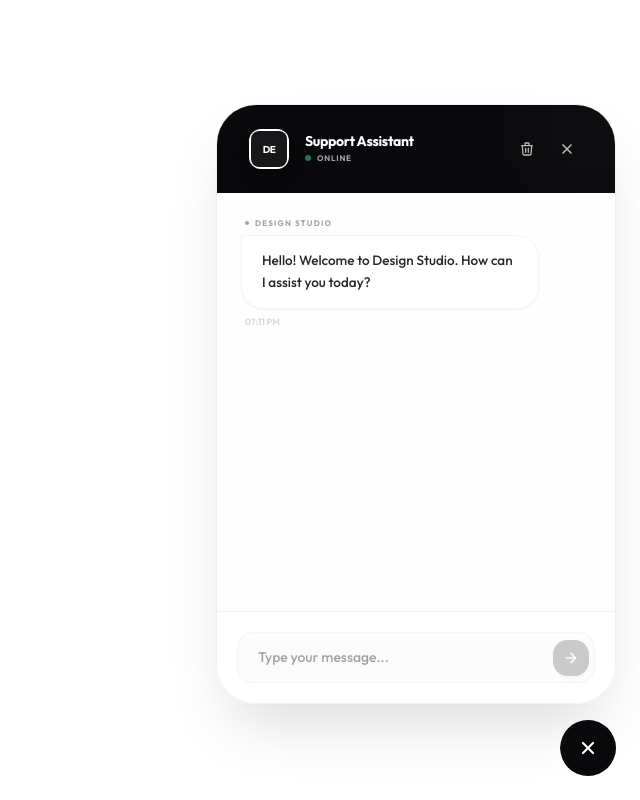
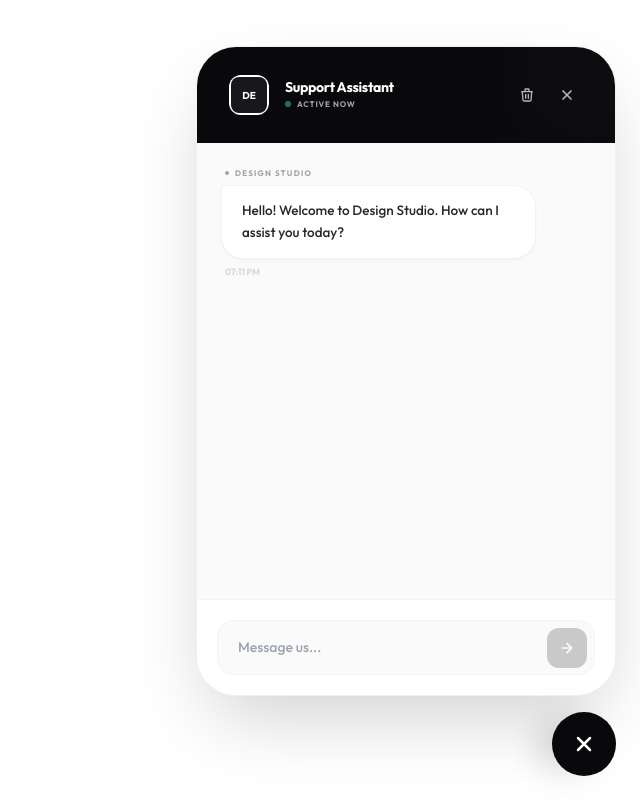
Before and after one commit to vipul9987/chatbot, a React (Vite) app: page / in a window 1280 px wide. Both pictures are taken after a click on the button 1228 px from the left and 748 px from the top of the page. Shown: the whole page, without its empty margins (640-1280 px from the left). Built offline with nearby package versions, Linux system fonts and the light colour scheme.

Commit message:
fix: Ensure chatbot widget transparency and styling
Adjusts CSS to guarantee full transparency for iframe embedding and resolves potential background conflicts. Enhances the visual appearance and positioning of the chat widget by refining its size, shadows, and animations.

```diff
--- a/components/ChatWidget.tsx
+++ b/components/ChatWidget.tsx
@@ -54,8 +54,6 @@ export const ChatWidget: React.FC = () => {
     setChatState(ChatState.TYPING);
 
     const history = messages.map(m => ({ role: m.role, content: m.content }));
-
-    // Call webhook service
     const response = await getChatResponse(currentText, history);
 
     const botMessage: Message = {
@@ -70,17 +68,17 @@ export const ChatWidget: React.FC = () => {
   };
 
   return (
-    <div className="absolute inset-0 pointer-events-none flex flex-col items-end justify-end p-6">
+    <div className="fixed inset-0 pointer-events-none flex flex-col items-end justify-end p-4 sm:p-6 z-[99999]">
       {/* Chat Window */}
       {isOpen && (
-        <div className="pointer-events-auto mb-4 w-full max-w-[400px] h-[min(600px,calc(100vh-8rem))] bg-white/95 backdrop-blur-xl rounded-[2.5rem] shadow-[0_32px_64px_-16px_rgba(0,0,0,0.15)] border border-zinc-200/50 flex flex-col overflow-hidden animate-in fade-in slide-in-from-bottom-4 duration-500 ease-[cubic-bezier(0.2,0.8,0.2,1)]">
+        <div className="pointer-events-auto mb-4 w-full max-w-[420px] h-[min(650px,calc(100vh-120px))] bg-white rounded-[2.5rem] shadow-[0_32px_80px_-16px_rgba(0,0,0,0.2)] border border-zinc-200/50 flex flex-col overflow-hidden animate-in fade-in slide-in-from-bottom-8 duration-500">
 
           {/* Header */}
-          <div className="px-8 py-6 bg-zinc-950 text-white flex items-center justify-between relative overflow-hidden shrink-0">
+          <div className="px-8 py-7 bg-zinc-950 text-white flex items-center justify-between relative overflow-hidden shrink-0">
             <div className="absolute top-0 right-0 w-32 h-32 bg-white/5 blur-3xl rounded-full translate-x-10 -translate-y-10" />
             <div className="flex items-center gap-4 relative z-10">
-              <div className="w-10 h-10 rounded-xl bg-white flex items-center justify-center p-0.5 shadow-lg">
-                <div className="w-full h-full bg-zinc-900 rounded-[0.5rem] flex items-center justify-center font-bold text-white text-[10px] tracking-tighter">
+              <div className="w-10 h-10 rounded-xl bg-white flex items-center justify-center p-0.5">
+                <div className="w-full h-full bg-zinc-900 rounded-[0.5rem] flex items-center justify-center font-bold text-white text-[10px]">
                   {APP_CONFIG.agencyName.substring(0, 2).toUpperCase()}
                 </div>
               </div>
@@ -88,29 +86,19 @@ export const ChatWidget: React.FC = () => {
                 <h3 className="text-sm font-bold tracking-tight leading-none mb-1">Support Assistant</h3>
                 <div className="flex items-center gap-1.5">
                   <div className="w-1.5 h-1.5 rounded-full bg-emerald-400 animate-pulse" />
-                  <span className="text-[8px] text-zinc-400 font-bold uppercase tracking-[0.1em]">Online</span>
+                  <span className="text-[8px] text-zinc-400 font-bold uppercase tracking-[0.1em]">Active Now</span>
                 </div>
               </div>
             </div>
 
             <div className="flex items-center gap-2 relative z-10">
-              <button
-                onClick={handleClearChat}
-                type="button"
-                title="Clear Chat"
-                className="w-8 h-8 flex items-center justify-center hover:bg-white/10 rounded-full transition-all duration-300 group"
-              >
-                <svg className="w-4 h-4 opacity-70 group-hover:opacity-100" fill="none" stroke="currentColor" viewBox="0 0 24 24">
+              <button onClick={handleClearChat} className="p-2 hover:bg-white/10 rounded-full transition-colors opacity-70 hover:opacity-100">
+                <svg className="w-4 h-4" fill="none" stroke="currentColor" viewBox="0 0 24 24">
                   <path strokeLinecap="round" strokeLinejoin="round" strokeWidth={2} d="M19 7l-.867 12.142A2 2 0 0116.138 21H7.862a2 2 0 01-1.995-1.858L5 7m5 4v6m4-6v6m1-10V4a1 1 0 00-1-1h-4a1 1 0 00-1 1v3M4 7h16" />
                 </svg>
               </button>
-              <button
-                onClick={() => setIsOpen(false)}
-                type="button"
-                title="Close"
-                className="w-8 h-8 flex items-center justify-center hover:bg-white/10 rounded-full transition-all duration-300"
-              >
-                <svg className="w-4 h-4 opacity-70" fill="none" stroke="currentColor" viewBox="0 0 24 24">
+              <button onClick={() => setIsOpen(false)} className="p-2 hover:bg-white/10 rounded-full transition-colors opacity-70 hover:opacity-100">
+                <svg className="w-4 h-4" fill="none" stroke="currentColor" viewBox="0 0 24 24">
                   <path strokeLinecap="round" strokeLinejoin="round" strokeWidth={2.5} d="M6 18L18 6M6 6l12 12" />
                 </svg>
               </button>
@@ -118,13 +106,13 @@ export const ChatWidget: React.FC = () => {
           </div>
 
           {/* Messages Area */}
-          <div className="flex-1 overflow-y-auto p-6 space-y-2 bg-zinc-50/20">
+          <div className="flex-1 overflow-y-auto p-6 space-y-2 bg-zinc-50">
             {messages.map((msg) => (
               <ChatBubble key={msg.id} message={msg} />
             ))}
             {chatState === ChatState.TYPING && (
               <div className="flex justify-start mb-4">
-                <div className="bg-white/80 px-4 py-3 rounded-[1.2rem] rounded-tl-none border border-zinc-100 shadow-sm flex gap-1 items-center">
+                <div className="bg-white px-4 py-3 rounded-[1.2rem] rounded-tl-none border border-zinc-100 shadow-sm flex gap-1 items-center">
                   <div className="w-1.5 h-1.5 bg-zinc-300 rounded-full animate-bounce [animation-delay:-0.3s]" />
                   <div className="w-1.5 h-1.5 bg-zinc-300 rounded-full animate-bounce [animation-delay:-0.15s]" />
                   <div className="w-1.5 h-1.5 bg-zinc-300 rounded-full animate-bounce" />
@@ -135,19 +123,19 @@ export const ChatWidget: React.FC = () => {
           </div>
 
           {/* Input Area */}
-          <div className="p-5 bg-white border-t border-zinc-100 shrink-0">
+          <div className="p-5 bg-white border-t border-zinc-100">
             <form onSubmit={handleSend} className="relative flex items-center">
               <input
                 type="text"
                 value={inputValue}
                 onChange={(e) => setInputValue(e.target.value)}
-                placeholder="Type your message..."
-                className="w-full pl-5 pr-12 py-3.5 bg-zinc-50/50 border border-zinc-100 rounded-2xl text-[14px] font-medium text-zinc-900 placeholder:text-zinc-400 focus:outline-none focus:bg-white focus:border-zinc-300 transition-all"
+                placeholder="Message us..."
+                className="w-full pl-5 pr-12 py-4 bg-zinc-50 border border-zinc-100 rounded-2xl text-[14px] font-medium text-zinc-900 focus:outline-none focus:bg-white focus:border-zinc-300 transition-all"
               />
               <button
                 type="submit"
                 disabled={!inputValue.trim() || chatState === ChatState.TYPING}
-                className="absolute right-1.5 w-9 h-9 bg-zinc-950 text-white rounded-[0.9rem] flex items-center justify-center hover:bg-zinc-800 disabled:opacity-20 transition-all active:scale-95 shadow-md"
+                className="absolute right-2 w-10 h-10 bg-zinc-950 text-white rounded-xl flex items-center justify-center hover:bg-zinc-800 disabled:opacity-20 transition-all active:scale-95"
               >
                 <svg className="w-4 h-4" fill="none" stroke="currentColor" viewBox="0 0 24 24">
                   <path strokeLinecap="round" strokeLinejoin="round" strokeWidth={2.5} d="M5 12h14M12 5l7 7-7 7" />
@@ -161,22 +149,21 @@ export const ChatWidget: React.FC = () => {
       {/* Toggle Button */}
       <button
         onClick={() => setIsOpen(!isOpen)}
-        type="button"
         className={`
-          pointer-events-auto relative w-14 h-14 rounded-2xl flex items-center justify-center shadow-[0_20px_40px_-12px_rgba(0,0,0,0.3)] transition-all duration-500 cubic-bezier(0.19,1,0.22,1) hover:scale-105 active:scale-95
-          ${isOpen ? 'bg-zinc-950 rotate-90 rounded-full shadow-none' : 'bg-black'}
+          pointer-events-auto w-16 h-16 rounded-2xl flex items-center justify-center shadow-[0_20px_40px_-12px_rgba(0,0,0,0.3)] transition-all duration-500
+          ${isOpen ? 'bg-zinc-950 rotate-90 rounded-full' : 'bg-black hover:scale-105 active:scale-95'}
         `}
       >
         {isOpen ? (
-          <svg className="w-5 h-5 text-white" fill="none" stroke="currentColor" viewBox="0 0 24 24">
+          <svg className="w-6 h-6 text-white" fill="none" stroke="currentColor" viewBox="0 0 24 24">
             <path strokeLinecap="round" strokeLinejoin="round" strokeWidth={2.5} d="M6 18L18 6M6 6l12 12" />
           </svg>
         ) : (
           <div className="relative">
-            <svg className="w-6 h-6 text-white" fill="none" stroke="currentColor" viewBox="0 0 24 24">
+            <svg className="w-7 h-7 text-white" fill="none" stroke="currentColor" viewBox="0 0 24 24">
               <path strokeLinecap="round" strokeLinejoin="round" strokeWidth={2} d="M8 10h.01M12 10h.01M16 10h.01M21 12c0 4.418-4.03 8-9 8a9.863 9.863 0 01-4.255-.949L3 20l1.395-3.72C3.512 15.042 3 13.574 3 12c0-4.418 4.03-8 9-8s9 3.582 9 8z" />
             </svg>
-            <div className="absolute -top-1 -right-1 w-2.5 h-2.5 bg-white rounded-full border-2 border-black" />
+            <div className="absolute -top-1 -right-1 w-3 h-3 bg-emerald-400 rounded-full border-2 border-black" />
           </div>
         )}
       </button>
--- a/index.html
+++ b/index.html
@@ -1,6 +1,6 @@
 
 <!DOCTYPE html>
-<html lang="en">
+<html lang="en" style="background: transparent !important; color-scheme: light;">
   <head>
     <meta charset="UTF-8" />
     <meta name="viewport" content="width=device-width, initial-scale=1.0" />
@@ -10,10 +10,10 @@
     <link rel="preconnect" href="https://fonts.gstatic.com" crossorigin>
     <link href="https://fonts.googleapis.com/css2?family=Outfit:wght@300;400;500;600;700&display=swap" rel="stylesheet">
     <style>
-      /* Extreme transparency reset for iframe embedding */
-      :root, html, body, #root {
+      /* Ensure no backgrounds are painted by the browser */
+      html, body, #root {
         background: transparent !important;
-        background-color: rgba(0, 0, 0, 0) !important;
+        background-color: transparent !important;
         margin: 0;
         padding: 0;
         width: 100%;
@@ -21,13 +21,24 @@
         overflow: hidden;
       }
 
-      /* Prevent Tailwind's preflight from adding a background */
+      /* Overriding Tailwind's base style which often adds a white background to the body */
+      * {
+        background-color: transparent;
+      }
+
       body {
         font-family: 'Outfit', sans-serif;
         -webkit-tap-highlight-color: transparent;
       }
 
-      /* Custom scrollbar for premium look */
+      /* Re-enable backgrounds for specific UI elements only */
+      .bg-white { background-color: rgb(255 255 255 / 1) !important; }
+      .bg-zinc-950 { background-color: rgb(9 9 11 / 1) !important; }
+      .bg-zinc-900 { background-color: rgb(24 24 27 / 1) !important; }
+      .bg-zinc-50 { background-color: rgb(250 250 250 / 1) !important; }
+      .bg-black { background-color: rgb(0 0 0 / 1) !important; }
+
+      /* Custom scrollbar */
       ::-webkit-scrollbar {
         width: 5px;
       }
@@ -37,18 +48,6 @@
       ::-webkit-scrollbar-thumb {
         background: #e2e8f0;
         border-radius: 10px;
-      }
-      ::-webkit-scrollbar-thumb:hover {
-        background: #cbd5e1;
-      }
-
-      @keyframes float {
-        0% { transform: translateY(0px); }
-        50% { transform: translateY(-5px); }
-        100% { transform: translateY(0px); }
-      }
-      .animate-float {
-        animation: float 3s ease-in-out infinite;
       }
     </style>
     <script type="importmap">
```
Lines whose indentation alone changed are shown as unchanged.
